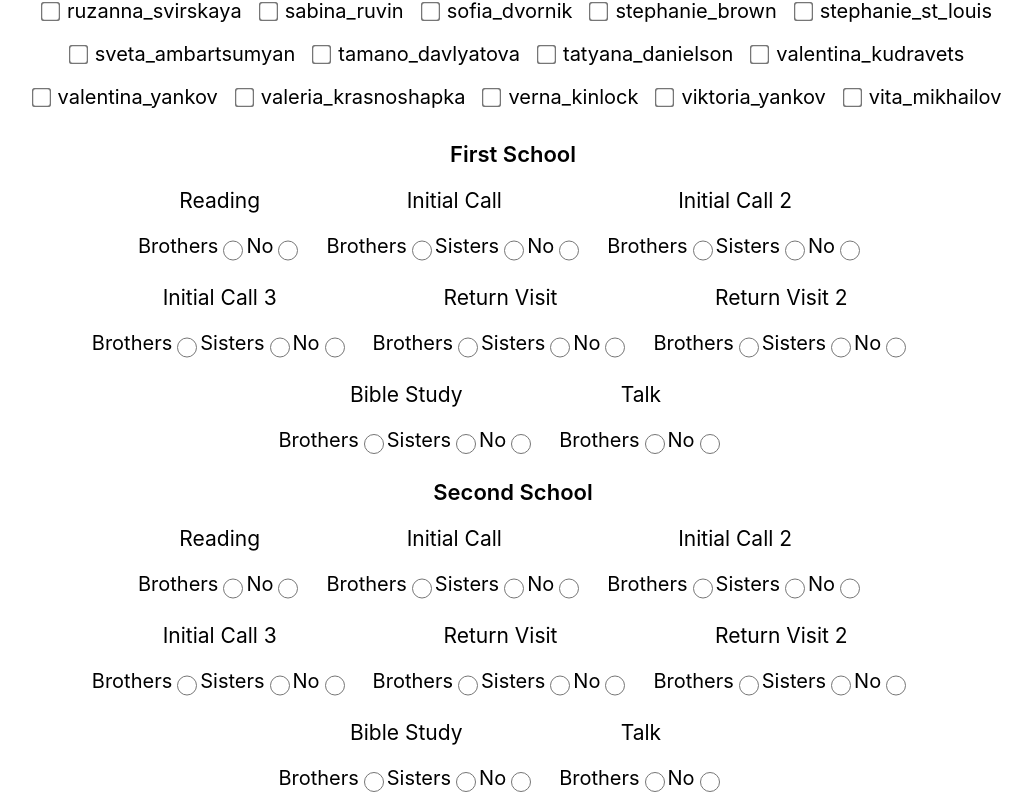
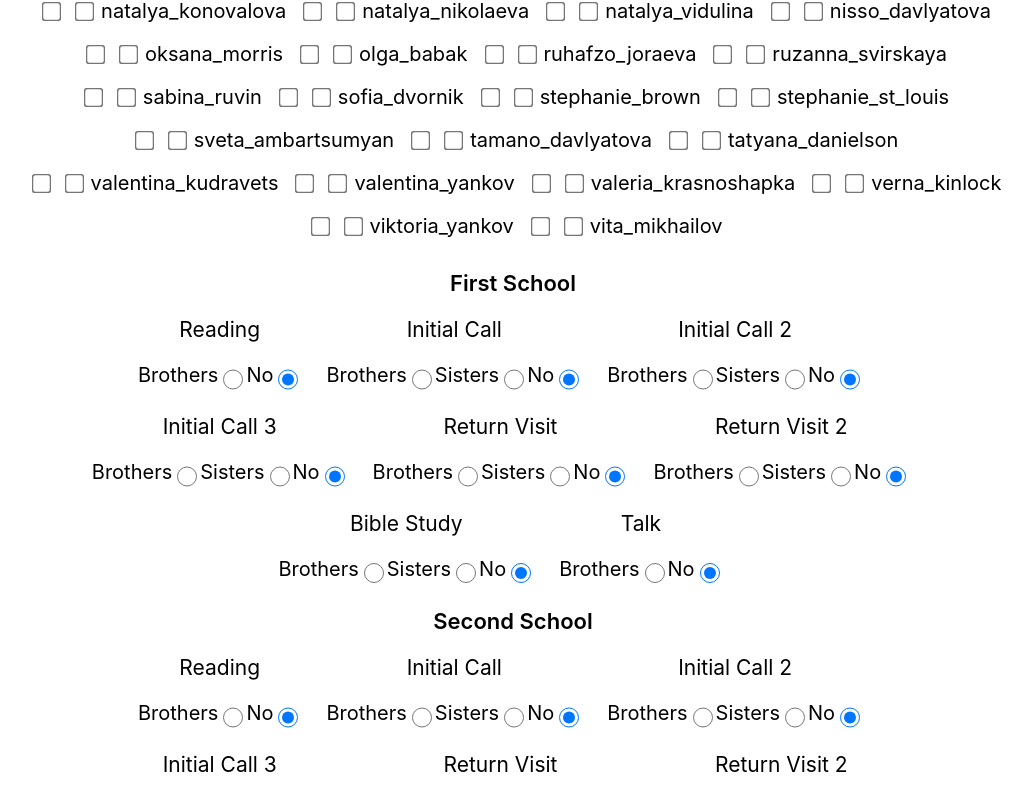
Before and after one commit to gibranestrada/schoolschedule, a React (Create React App) app: page / in a window 1280 px wide. Shown: the part 917-1717 px from the top of the page, without its empty margins (127-1159 px from the left). Built offline with nearby package versions, Linux system fonts and the light colour scheme.

Commit message:
added extra checkbox for householder

```diff
--- a/src/Layout.js
+++ b/src/Layout.js
@@ -12,6 +12,7 @@ const Layout = () => {
   const [tajikSisters, setTajikSisters] = useState([]);
   const [tajikBrothers, setTajikBrothers] = useState([]);
   const [finalNames, setFinalNames] = useState({});
+  const [householder, setHouseholder] = useState([]);
   const [date, setDate] = useState({ day: "", month: "" });
 
   const russianAssign = {
@@ -66,7 +67,7 @@ const Layout = () => {
         }
       } else {
         if (assignmentArr) {
-          const returnedNames = names.chooseSister(value);
+          const returnedNames = names.chooseSister(value, householder);
           return {
             [schoolOptions[value].school]: {
               assignedTo: returnedNames[0],
@@ -121,14 +122,18 @@ const Layout = () => {
     e.persist();
     if (e.target.type === "radio") {
       if (e.target.value === "no") {
-        const copyOfSchoolOptions = {...schoolOptions};
+        const copyOfSchoolOptions = { ...schoolOptions };
         delete copyOfSchoolOptions[e.target.name];
-        setSchoolOptions({...copyOfSchoolOptions});
+        setSchoolOptions({ ...copyOfSchoolOptions });
       } else {
-        setSchoolOptions((s)=> {return {...s,
-          [e.target.name]: {assignment: e.target.value, school: e.target.className}}})
+        setSchoolOptions((s) => {
+          return {
+            ...s,
+            [e.target.name]: { assignment: e.target.value, school: e.target.className }
+          }
+        })
       }
-    }else if(e.target.nextSibling.type !== "radio"){
+    } else if (e.target.nextSibling.type !== "radio") {
       e.preventDefault();
     }
   };
@@ -147,7 +152,7 @@ const Layout = () => {
         "ruhafzo_joraeva",
         "ganimat_bekmamadova",
       ]);
-      setTajikBrothers(()=> [
+      setTajikBrothers(() => [
         "alijon_davlyatov",
         "kahor_otozhonov",
         "abdulla_kadirov",
@@ -159,7 +164,7 @@ const Layout = () => {
       ]);
     } else {
       setTajikSisters(() => []);
-      setTajikBrothers(()=> []);
+      setTajikBrothers(() => []);
     }
     console.log("tajikHandler after", tajikBrothers, tajikSisters)
   };
@@ -168,10 +173,10 @@ const Layout = () => {
     e.preventDefault();
     console.log("setDate", date)
     if (e.target.id === "day") {
-      setDate((s)=> {return {...s, day: e.target.value}})
+      setDate((s) => { return { ...s, day: e.target.value } })
       //date.day = e.target.value;
     } else if (e.target.id === "month") {
-      setDate((s)=> {return {...s, month: e.target.value}})
+      setDate((s) => { return { ...s, month: e.target.value } })
       //date.month = e.target.value;
     }
     console.log("setDate after", date)
@@ -189,9 +194,8 @@ const Layout = () => {
       finalNames.firstSchool.forEach((value) => {
         let name = combineNames[value.assignedTo].russianName;
         let householder = combineNames?.[value.houseHolder]?.russianName;
-        blob += `${russianAssign[value.assignment]}: ${name} ${
-          householder ? " / " + householder : ""
-        } \r\n `;
+        blob += `${russianAssign[value.assignment]}: ${name} ${householder ? " / " + householder : ""
+          } \r\n `;
       });
       finalNames.secondSchool.forEach((value) => {
         let name = combineNames[value.assignedTo].russianName;
@@ -200,9 +204,8 @@ const Layout = () => {
           counter += 1;
           blob += `\r\n ${russianAssign.secondSchool} \r\n `;
         }
-        blob += `${russianAssign[value.assignment]}: ${name} ${
-          householder ? " / " + householder : ""
-        } \r\n `;
+        blob += `${russianAssign[value.assignment]}: ${name} ${householder ? " / " + householder : ""
+          } \r\n `;
       });
       console.log(blob);
       // var blob2 = new Blob([blob], {
@@ -233,10 +236,12 @@ const Layout = () => {
           <label htmlFor="tajik">Tajik</label>
         </div>
         <RemoveNames
-          broNames = {setRemovedBrothersNames}
-          sisNames = {setRemovedSistersNames}
+          broNames={setRemovedBrothersNames}
+          sisNames={setRemovedSistersNames}
           removedBrothersNames={removedBrothersNames}
           removedSistersNames={removedSistersNames}
+          houseHolder={householder}
+          setHouseholder={setHouseholder}
         />
         <p style={{ fontSize: "22px", fontWeight: 600, marginBottom: "0px" }}>
           First School
@@ -257,7 +262,7 @@ const Layout = () => {
               required
             />
             <label htmlFor="reading2">No</label>
-            <input id="reading2" type="radio" value="no" name="reading" required />
+            <input id="reading2" type="radio" value="no" name="reading" defaultChecked required />
           </div>
           <div>
             <p>Initial Call</p>
@@ -280,7 +285,7 @@ const Layout = () => {
               required
             />
             <label htmlFor="initialCall3">No</label>
-            <input id="initialCall3" type="radio" value="no" name="initial" required />
+            <input id="initialCall3" type="radio" value="no" defaultChecked name="initial" required />
           </div>
           <div>
             <p>Initial Call 2</p>
@@ -303,7 +308,7 @@ const Layout = () => {
               required
             />
             <label htmlFor="2initialCall3">No</label>
-            <input id="2initialCall3" type="radio" value="no" name="initial2" required />
+            <input id="2initialCall3" type="radio" defaultChecked value="no" name="initial2" required />
           </div>
           <div>
             <p>Initial Call 3</p>
@@ -326,7 +331,7 @@ const Layout = () => {
               required
             />
             <label htmlFor="3initialCall3">No</label>
-            <input id="3initialCall3" type="radio" value="no" name="initial3" required />
+            <input id="3initialCall3" defaultChecked type="radio" value="no" name="initial3" required />
           </div>
           <div>
             <p>Return Visit</p>
@@ -349,7 +354,7 @@ const Layout = () => {
               required
             />
             <label htmlFor="returnVisit3">No</label>
-            <input id="returnVisit3" type="radio" value="no" name="return" required />
+            <input id="returnVisit3" defaultChecked type="radio" value="no" name="return" required />
           </div>
           <div>
             <p>Return Visit 2</p>
@@ -372,7 +377,7 @@ const Layout = () => {
               required
             />
             <label htmlFor="2returnVisit3">No</label>
-            <input id="2returnVisit3" type="radio" value="no" name="return2" required />
+            <input id="2returnVisit3" defaultChecked type="radio" value="no" name="return2" required />
           </div>
           <div>
             <p>Bible Study</p>
@@ -395,7 +400,7 @@ const Layout = () => {
               required
             />
             <label htmlFor="bibleStudy3">No</label>
-            <input id="bibleStudy3" type="radio" value="no" name="bibleStudy" required />
+            <input id="bibleStudy3" defaultChecked type="radio" value="no" name="bibleStudy" required />
           </div>
           <div>
             <p>Talk</p>
@@ -409,7 +414,7 @@ const Layout = () => {
               required
             />
             <label htmlFor="talk2">No</label>
-            <input id="talk2" type="radio" value="no" name="talk" required />
+            <input id="talk2" defaultChecked type="radio" value="no" name="talk" required />
           </div>
         </div>
         <p style={{ fontSize: "22px", fontWeight: 600, marginBottom: "0px" }}>
@@ -431,7 +436,7 @@ const Layout = () => {
               required
             />
             <label htmlFor="2ndreading2">No</label>
-            <input id="2ndreading2" type="radio" value="no" name="reading2" required />
+            <input id="2ndreading2" defaultChecked type="radio" value="no" name="reading2" required />
           </div>
           <div>
             <p>Initial Call</p>
@@ -453,7 +458,7 @@ const Layout = () => {
               required
             />
             <label htmlFor="2ndinitialCall3">No</label>
-            <input id="2ndinitialCall3" type="radio" value="no" name="2ndinitial" required />
+            <input id="2ndinitialCall3" defaultChecked type="radio" value="no" name="2ndinitial" required />
           </div>
           <div>
             <p>Initial Call 2</p>
@@ -474,7 +479,7 @@ const Layout = () => {
               required
             />
             <label htmlFor="2ndinitialCall23">No</label>
-            <input id="2ndinitialCall23" type="radio" value="no" name="2ndinitial2" required />
+            <input id="2ndinitialCall23" defaultChecked type="radio" value="no" name="2ndinitial2" required />
           </div>
           <div>
             <p>Initial Call 3</p>
@@ -495,7 +500,7 @@ const Layout = () => {
               required
             />
             <label htmlFor="ic33">No</label>
-            <input id="ic33" type="radio" value="no" name="2ndinitial3" required />
+            <input id="ic33" type="radio" defaultChecked value="no" name="2ndinitial3" required />
           </div>
           <div>
             <p>Return Visit</p>
@@ -516,7 +521,7 @@ const Layout = () => {
               required
             />
             <label htmlFor="rv3">No</label>
-            <input id="rv3" type="radio" value="no" name="2ndreturn" required />
+            <input id="rv3" type="radio" defaultChecked value="no" name="2ndreturn" required />
           </div>
           <div>
             <p>Return Visit 2</p>
@@ -537,7 +542,7 @@ const Layout = () => {
               required
             />
             <label htmlFor="rv23">No</label>
-            <input id="rv23" type="radio" value="no" name="2ndreturn2" required />
+            <input id="rv23" type="radio" defaultChecked value="no" name="2ndreturn2" required />
           </div>
           <div>
             <p>Bible Study</p>
@@ -558,7 +563,7 @@ const Layout = () => {
               required
             />
             <label htmlFor="bs3">No</label>
-            <input id="bs3" type="radio" value="no" name="bibleStudy2" required />
+            <input id="bs3" type="radio" defaultChecked value="no" name="bibleStudy2" required />
           </div>
           <div>
             <p>Talk</p>
@@ -571,7 +576,7 @@ const Layout = () => {
               required
             />
             <label htmlFor="t2">No</label>
-            <input id="t2" type="radio" value="no" name="talk2" required />
+            <input id="t2" type="radio" defaultChecked value="no" name="talk2" required />
           </div>
         </div>
         <div onChange={setDateHandler} className={styles.submitReset}>
--- a/src/removeNames.js
+++ b/src/removeNames.js
@@ -2,7 +2,7 @@ import React from "react";
 import * as names from "./Names";
 import styles from "./Layout.module.css";
 
-const RemoveNames = ({ removedBrothersNames, removedSistersNames, broNames, sisNames }) => {
+const RemoveNames = ({ removedBrothersNames, removedSistersNames, broNames, sisNames, householder, setHouseholder }) => {
   const brothersList = Object.keys(names.masterListBrothers).sort();
   const sistersList = Object.keys(names.masterListSisters).sort();
   const removedNamesHandler = (e) => {
@@ -10,11 +10,11 @@ const RemoveNames = ({ removedBrothersNames, removedSistersNames, broNames, sisN
     if (e.target.type === "checkbox") {
       if (e.target.className === "sister") {
         if (removedSistersNames.includes(e.target.name)) {
-         sisNames(removedSistersNames.filter(
+          sisNames(removedSistersNames.filter(
             (value) => value !== e.target.name //removed .id
           ));
         } else {
-          sisNames((s)=> [...s, e.target.name])
+          sisNames((s) => [...s, e.target.name])
           //removedSistersNames.push(e.target.id);
         }
       } else if (e.target.className === "brother") {
@@ -23,10 +23,16 @@ const RemoveNames = ({ removedBrothersNames, removedSistersNames, broNames, sisN
             (value) => value !== e.target.name
           ));
         } else {
-          broNames((s)=> [...s, e.target.name]);
+          broNames((s) => [...s, e.target.name]);
+        }
+      } else if (e.target.className === "householder") {
+        if (householder?.includes(e.target.name)) {
+          setHouseholder(householder.filter((value) => value !== e.target.name))
+        } else {
+          setHouseholder((s) => [...s, e.target.name])
         }
       }
-    }else if(e.target.previousSibling.type !== "checkbox"){
+    } else if (e.target.previousSibling.type !== "checkbox") {
       e.preventDefault();
     }
   };
@@ -52,6 +58,13 @@ const RemoveNames = ({ removedBrothersNames, removedSistersNames, broNames, sisN
               value={value}
               name={value}
             />
+            <input
+              className="householder"
+              type="checkbox"
+              id={"householder" + id}
+              value={value}
+              name={value}
+            />
             <label htmlFor={value + id}>{value}</label>
           </div>
         );
```
Also changed, not shown: src/Names.js (+13 -1 lines), 1 other file (tests, documents, lock files or other folders).
